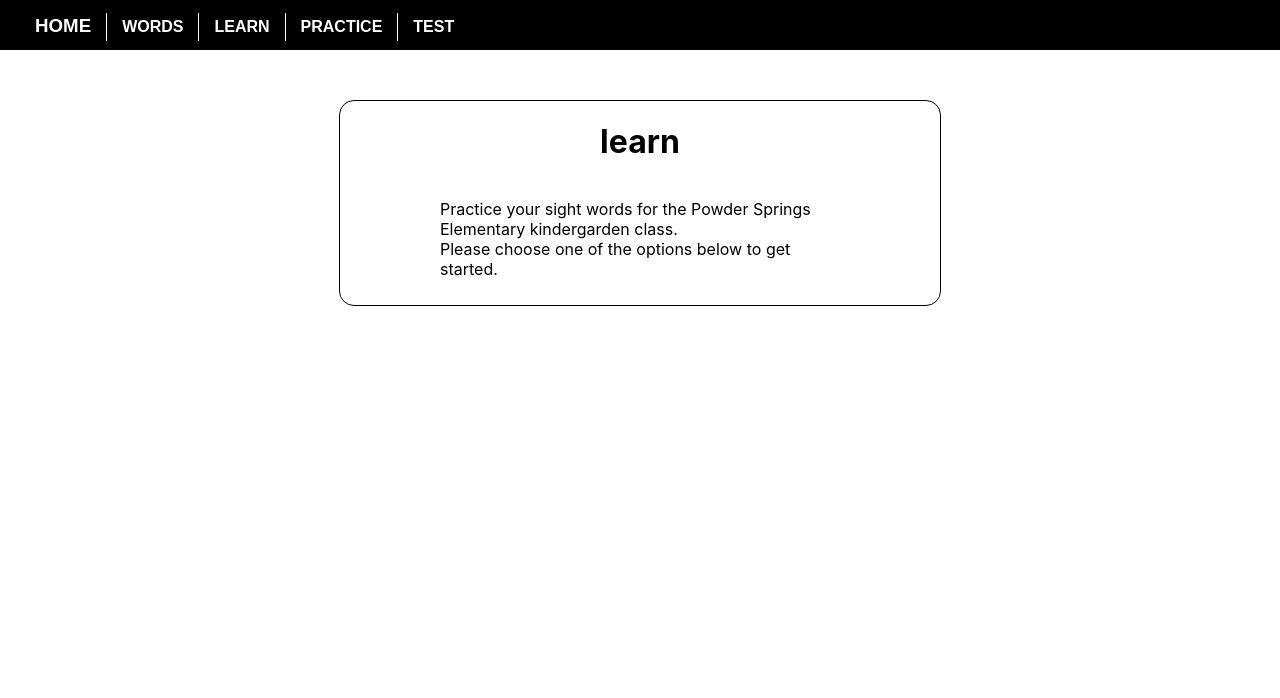
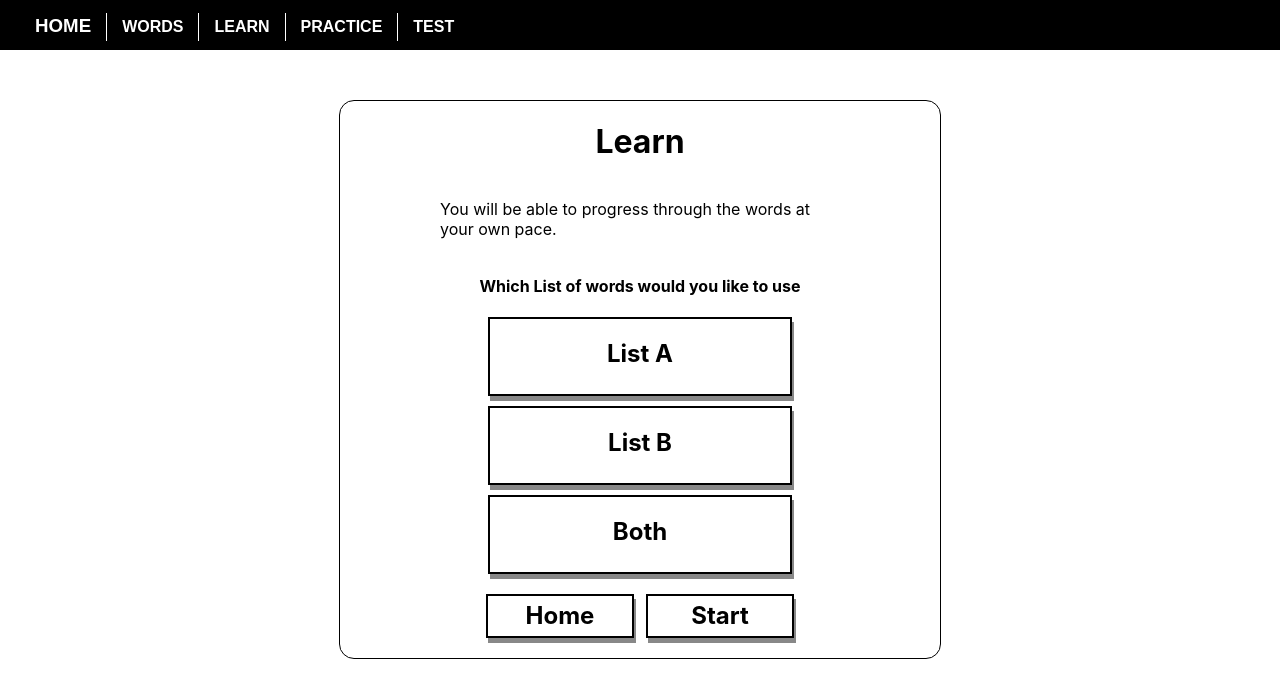
Before and after one commit to mkdillard/sight-words, a React (Create React App) app: page / in a window 1280 px wide. Both pictures are taken after a click on the element "LEARN". Shown: the top 698 px of the page. Built offline with nearby package versions, Linux system fonts and the light colour scheme.

Commit message:
Added logic for practicing site words

```diff
--- a/package.json
+++ b/package.json
@@ -9,7 +9,7 @@
     "react-scripts": "2.1.1"
   },
   "scripts": {
-    "start": "react-scripts start",
+    "start": "PORT=3001 react-scripts start",
     "build": "react-scripts build",
     "test": "react-scripts test",
     "eject": "react-scripts eject"
--- a/src/App.js
+++ b/src/App.js
@@ -7,12 +7,11 @@ class App extends Component {
   constructor(props) {
     super(props);
     this.state = {
-      contentType: 'menu'
+      contentType: 'home'
     };
   }
 
   setContentType = (componentName) => {
-    console.log(componentName)
     this.setState({
       contentType: componentName
     });
--- a/src/components/Content/Content.js
+++ b/src/components/Content/Content.js
@@ -7,22 +7,22 @@ import Words from '../../data/sightwords.json';
 const Content = ({contentType, menuCallback}) => {
 
   const selectContentComponent = () => {
-    if (contentType === 'menu') {
-      return <Menu callback={menuCallback}/>;
+    if (contentType === 'home') {
+      return <Menu callback={menuCallback} />;
     } else if (contentType === 'words') {
       return <WordLists listA={Words.listA} listB={Words.listB} />;
     } else if (contentType === 'learn') {
-      return <SightWords type={contentType} listA={Words.listA} listB={Words.listB} />;
+      return <SightWords type={contentType} listA={Words.listA} listB={Words.listB} callback={menuCallback} />;
     } else if (contentType === 'practice') {
-      return <SightWords type={contentType} listA={Words.listA} listB={Words.listB} />;
+      return <SightWords type={contentType} listA={Words.listA} listB={Words.listB} callback={menuCallback} />;
     } else if (contentType === 'test') {
-      return <SightWords type={contentType} listA={Words.listA} listB={Words.listB} />;
+      return <SightWords type={contentType} listA={Words.listA} listB={Words.listB} callback={menuCallback} />;
     }
     //Fall back to Menu if state is bad
     return <Menu callback={menuCallback}/>;
   };
 
-  return selectContentComponent(contentType);
+  return selectContentComponent();
 };
 
 export default Content;
--- a/src/components/Header/Header.js
+++ b/src/components/Header/Header.js
@@ -3,7 +3,7 @@ import './Header.css';
 
 const Header = ({contentTypeCallback}) => (
   <div className='header'>
-    <h3 className='menu-item' onClick={() => contentTypeCallback('menu')}> HOME </h3>
+    <h3 className='menu-item' onClick={() => contentTypeCallback('home')}> HOME </h3>
     <h4 className='menu-item' onClick={() => contentTypeCallback('words')}> WORDS </h4>
     <h4 className='menu-item' onClick={() => contentTypeCallback('learn')}> LEARN </h4>
     <h4 className='menu-item' onClick={() => contentTypeCallback('practice')}> PRACTICE </h4>
--- a/src/components/Menu/Menu.css
+++ b/src/components/Menu/Menu.css
@@ -28,12 +28,8 @@
   margin-bottom: 0px;
 }
 
-.menu-button p {
-  margin-top: 0px;
-}
-
 .menu-button:hover {
-  background-color: #00F000;
+  background-color: #DDDDDD;
 }
 
 .menu-button:active {
--- /dev/null
+++ b/src/components/SightWords/ListButton.js
@@ -0,0 +1,12 @@
+import React from 'react';
+import './SightWords.css';
+
+const ListButton = ({name, buttonClass, active, cb}) => (
+
+  <div className={`${buttonClass} ${active}`}
+       onClick={() => {cb(name.replace(/\s/g,'').toLowerCase())}}>
+    <h2>{name}</h2>
+  </div>
+);
+
+export default ListButton;
--- a/src/components/SightWords/SightWords.css
+++ b/src/components/SightWords/SightWords.css
@@ -6,4 +6,141 @@
   border: 1px solid #000000;
   border-radius: 15px;
   padding-bottom: 10px;
+  overflow: auto;
 }
+
+.word-session-container {
+  width: 600px;
+  margin: auto;
+  margin-top: 50px;
+  text-align: center;
+}
+
+.word-box-wrapper {
+    width: 600;
+    margin: auto;
+    margin-bottom: 10px;
+    padding: 100px 0px;
+    text-align: center;
+    border-radius: 15px;
+    overflow: auto;
+    display: flex;
+    flex-wrap: wrap;
+    justify-content: space-around;
+}
+
+.word-box {
+    width: 300;
+    margin: auto;
+    margin-bottom: 50px;
+    border-radius: 15px;
+    font-size: 25px;
+    overflow: auto;
+    flex: 1 0 100%;
+
+}
+
+.word-box-button {
+  min-width: 50px;
+  height: 80px;
+  margin: 10px 2px;
+  border: 2px solid #000000;
+  box-shadow: 2px 5px #888888;
+  flex: 0 0 19%;
+  align-self: flex-start;
+}
+
+.word-box-button h2 {
+  margin: 10px auto;
+}
+
+.word-box-button:hover {
+  background-color: #DDDDDD;
+}
+
+.word-box-button:active {
+  box-shadow: 1px 3px #444444;
+  transform: translateY(2px) translateX(1px);
+}
+
+.list-button-small {
+  width: 140px;
+  height: 40px;
+  margin: 10px auto;
+  border: 2px solid #000000;
+  box-shadow: 2px 5px #888888;
+}
+
+.small-button-wrapper {
+  width: 320px;
+  margin: auto;
+  display: flex;
+
+}
+
+.list-button-small-left {
+  width: 150px;
+  height: 40px;
+  margin: 10px auto;
+  border: 2px solid #000000;
+  box-shadow: 2px 5px #888888;
+  flex: 0 0 45%;
+  align-self: flex-start;
+}
+
+.list-button-small-left:hover {
+  background-color: #DDDDDD;
+}
+
+.list-button-small-left:active {
+  box-shadow: 1px 3px #444444;
+  transform: translateY(2px) translateX(1px);
+}
+
+.list-button-small-left h2 {
+  margin: 5px;
+}
+
+.list-button-small-right {
+  width: 150px;
+  height: 40px;
+  margin: 10px auto;
+  border: 2px solid #000000;
+  box-shadow: 2px 5px #888888;
+  flex: 0 0 45%;
+  align-self: flex-end;
+}
+
+.list-button-small-right h2 {
+  margin: 5px;
+}
+
+.list-button-small-right:hover {
+  background-color: #DDDDDD;
+}
+
+.list-button-small-right:active {
+  box-shadow: 1px 3px #444444;
+  transform: translateY(2px) translateX(1px);
+}
+
+.list-button {
+  width: 300px;
+  height: 75px;
+  margin: 10px auto;
+  border: 2px solid #000000;
+  box-shadow: 2px 5px #888888;
+}
+
+.true {
+  background-color: #AAFFD1;
+}
+
+.list-button:hover {
+  background-color: #DDDDDD;
+}
+
+.list-button:active {
+  box-shadow: 1px 3px #444444;
+  transform: translateY(2px) translateX(1px);
+}
--- a/src/components/SightWords/SightWords.js
+++ b/src/components/SightWords/SightWords.js
@@ -1,47 +1,218 @@
-import React from 'react';
-import MenuButton from '../Menu/MenuButton';
-
+import React, { Component } from 'react';
+import ListButton from './ListButton';
+import {WordBoxButton, WordBoxTimer} from './WordBox';
 import './SightWords.css';
 
-const SightWords = ({type, listA, listB}) => {
-  const selectSightWordsDescription = () => {
+//{type, listA, listB}
+class SightWords extends Component {
+
+  constructor(props) {
+    super(props);
+    this.state = {
+      type: props.type,
+      list: 'none',
+      start: false,
+      lista: props.listA,
+      listb: props.listB,
+      both: [...props.listA, ...props.listB],
+      currentlist: [],
+      currentlistindex: 0
+    };
+  };
+
+  componentWillUnmount() {
+    if(this.timerHandle) {
+      clearTimeout(this.timerHandle);
+    }
+  }
+
+  capitalize = (string) => {
+      return string.charAt(0).toUpperCase() + string.slice(1);
+  };
+
+  mod = (n, m) => {
+    return ((n % m) + m) % m;
+  };
+
+  shuffle = (array) => {
+  var m = array.length, t, i;
+
+  // While there remain elements to shuffle…
+  while (m) {
+
+    // Pick a remaining element…
+    i = Math.floor(Math.random() * m--);
+
+    // And swap it with the current element.
+    t = array[m];
+    array[m] = array[i];
+    array[i] = t;
+  }
+
+  return array;
+}
+
+  selectSightWordsDescription = (type) => {
     if (type === 'learn') {
       return (
         <p>
-
+          You will be able to say each words at your own pace.
         </p>
       );
     } else if (type === 'practice') {
       return (
         <p>
-
+          You will have 10 seconds to say each word.
         </p>
       );
     } else if (type === 'test') {
       return (
         <p>
-
+          You will have 3 seconds to say each word.
         </p>
       );
-    }
+    };
+
     return ( //assume learn
       <p>
-
+        You will be able to progress through the words at your own pace.
       </p>
     );
   }
-  return (
-      <div className='sight-words-menu'>
-        <h1>{type}</h1>
-        <div className='pWrapper'>
-          <p>
-            Practice your sight words for the Powder Springs Elementary kindergarden
-            class.<br />
-            Please choose one of the options below to get started.
-          </p>
+
+  setListType = (listName) => {
+    let tempList = this.state[listName];
+    this.setState({
+      list: listName,
+      currentlist: this.shuffle(tempList),
+      currentlistindex: 0
+    });
+  }
+
+  toggleStartType = () => {
+    if ( this.state.list === 'lista' || this.state.list === 'listb' || this.state.list === 'both') {
+      this.setState(
+        this.state.start ? {
+         list: 'none',
+         start: !this.state.start
+       } : {
+         list: this.state.list,
+         start: !this.state.start
+       }
+     );
+    } else {
+      alert("Please Select which list you want to use before starting.");
+    }
+  }
+
+  checkWhichList = (list) => {
+    if (this.state.list === list) {
+      return true;
+    }
+    return false;
+  }
+
+  updateWordButton = (direction) => {
+    let index = this.state.currentlistindex;
+
+    if (direction === 'next') {
+      index = this.mod((index + 1), this.state.currentlist.length);
+    } else if (direction === 'previous') {
+      index = this.mod((index - 1), this.state.currentlist.length);
+    }
+    this.setState ({
+      currentlistindex: index
+    });
+  }
+
+  timer = (waitTime) => {
+    this.timerHandle = setTimeout(() => {
+      this.setState(
+        (this.state.currentlistindex < this.state.currentlist.length-1) ? {
+          currentlistindex: this.state.currentlistindex + 1
+        } : {
+          type: 'learn'
+        }
+      );
+    }, waitTime);
+  }
+
+  updateWordTimer = (type) => {
+    if (type === 'practice') {
+      this.timer(10000);
+    } else if (type === 'test') {
+      console.log(this.state.currentlistindex);
+      this.timer(3000);
+    }
+  }
+
+  showLearnButtons = (type) => {
+    if (type === 'learn') {
+      return (
+        <div className='word-box-wrapper'>
+          <WordBoxButton type={type}
+                   word={this.state.currentlist[this.state.currentlistindex]}
+          />
+          <ListButton
+            name={'Previous'} buttonClass={'word-box-button'} active={false} cb={this.updateWordButton}
+          />
+          <ListButton
+            name={'Next'} buttonClass={'word-box-button'} active={false} cb={this.updateWordButton}
+          />
+        </div>
+      );
+    }
+    return (
+      <div className='word-box-wrapper'>
+        <WordBoxTimer type={type}
+                 word={this.state.currentlist[this.state.currentlistindex]}
+                 updateWord={this.updateWordTimer}
+                 updateWordParam={type}
+        />
+      </div>
+    );
+  }
+
+  render() {
+    return this.state.start ? (
+      <div className='word-session-container' >
+        {this.showLearnButtons(this.state.type)}
+        <div className='small-button-wrapper' >
+          <ListButton
+            name={this.capitalize(this.state.type)} buttonClass={'list-button-small-left'} active={false} cb={this.toggleStartType}
+          />
+          <ListButton
+            name={'Home'} buttonClass={'list-button-small-right'} active={this.checkWhichList('home')} cb={this.props.callback}
+          />
         </div>
       </div>
-  );
+    ) : (
+      <div className='sight-words-menu'>
+        <h1>{this.capitalize(this.state.type)}</h1>
+        <div className='pWrapper'>
+          {this.selectSightWordsDescription()}
+        </div>
+        <h4>Which List of words would you like to use</h4>
+        <ListButton
+          name={'List A'} buttonClass={'list-button'} active={this.checkWhichList('lista')} cb={this.setListType}
+        />
+        <ListButton
+          name={'List B'} buttonClass={'list-button'} active={this.checkWhichList('listb')} cb={this.setListType}
+        />
+        <ListButton
+          name={'Both'} buttonClass={'list-button'} active={this.checkWhichList('both')} cb={this.setListType}
+        />
+        <div className='small-button-wrapper' >
+          <ListButton
+            name={'Home'} buttonClass={'list-button-small-left'} active={this.checkWhichList('home')} cb={this.props.callback}
+          />
+          <ListButton
+            name={'Start'} buttonClass={'list-button-small-right'} active={this.checkWhichList('start')} cb={this.toggleStartType}
+          />
+        </div>
+      </div>
+    );
+  }
 }
 
 export default SightWords;
--- /dev/null
+++ b/src/components/SightWords/WordBox.js
@@ -0,0 +1,21 @@
+import React from 'react';
+import './SightWords.css';
+
+export const WordBoxButton = ({type, word}) => {
+  return (
+    <div className='word-box'>
+      <h1>{word}</h1>
+    </div>
+  );
+};
+
+export const WordBoxTimer = ({type, word, updateWord, updateWordParam}) => {
+  updateWord(updateWordParam);
+  return (
+    <div className='word-box'>
+      <h1>{word}</h1>
+    </div>
+  );
+};
+
+export default WordBoxButton;
```
